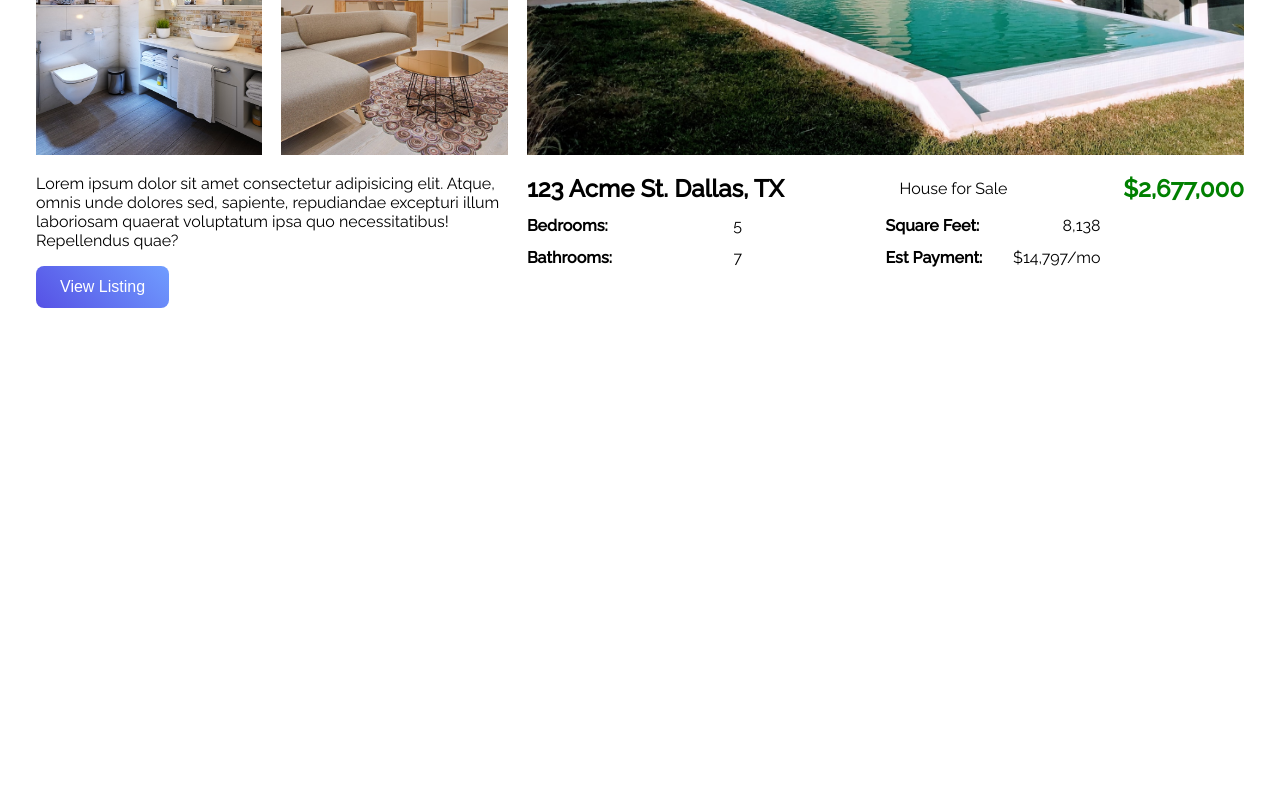
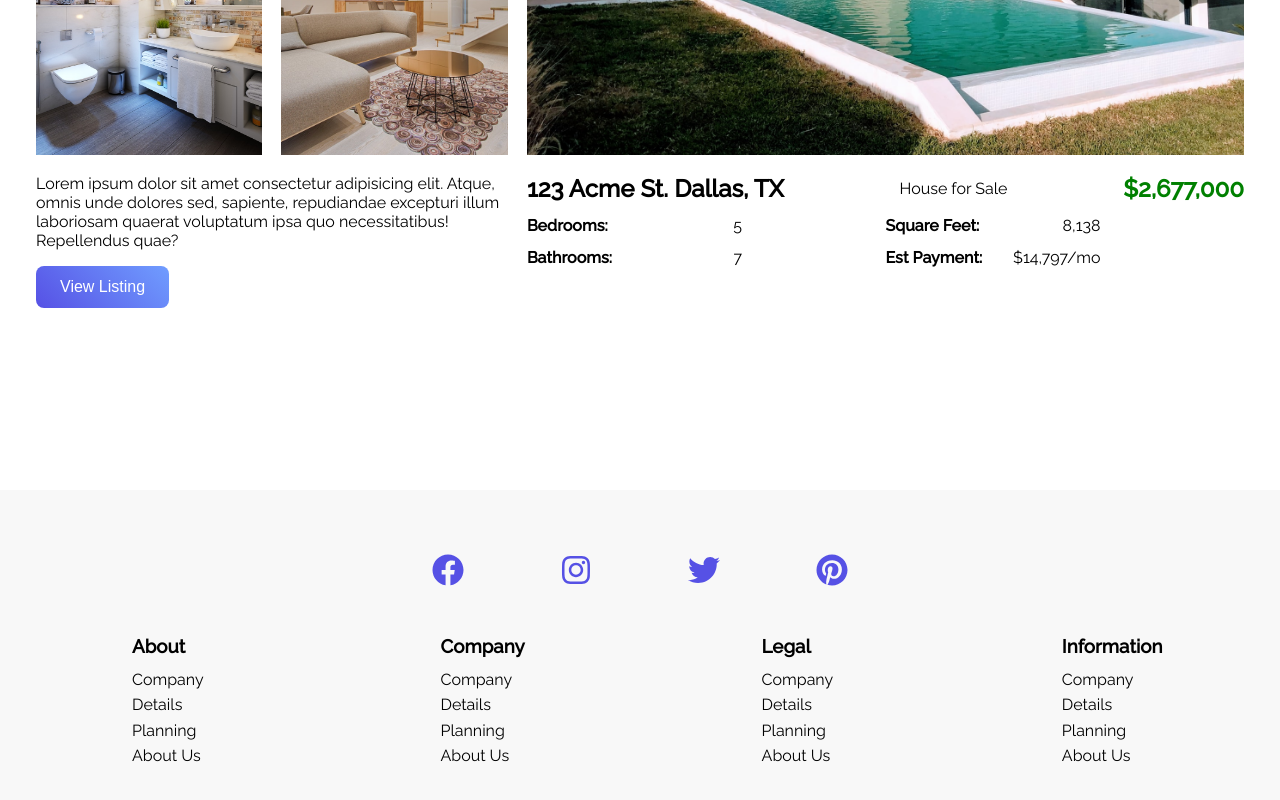
Before and after one commit to MateuszRyniewicz/zadanie-2-1-react-layout-turorial, a React (Create React App) app: page / in a window 1280 px wide. Shown: the part 2837-3637 px from the top of the page. Before the commit the page ends 3327 px from the top, so only its background shows below. Built offline with nearby package versions, Linux system fonts and the light colour scheme.

Commit message:
page is done includes css

```diff
--- a/src/App.js
+++ b/src/App.js
@@ -1,6 +1,7 @@
 import React from 'react';
 import Best from './components/best/Best';
 import Featured from './components/featured/Featured';
+import Footer from './components/footer/Footer';
 import Hero from './components/hero/Hero';
 import Navbar from './components/navbar/Navbar';
 
@@ -11,6 +12,7 @@
 			<Hero />
 			<Best />
 			<Featured />
+			<Footer />
 		</>
 	);
 };
--- /dev/null
+++ b/src/components/footer/Footer.css
@@ -0,0 +1,44 @@
+.footer {
+	width: 100%;
+	padding: 2rem 0;
+	background-color: #f8f8f8;
+}
+
+.footer .container {
+	display: grid;
+	grid-template-columns: repeat(4, 1fr);
+	gap: 1.2rem;
+}
+
+.footer .col {
+	margin: auto;
+}
+
+.footer h3 {
+	margin: 0.8rem 0;
+}
+
+.footer p {
+	margin: 0.4rem 0;
+}
+
+.footer .social {
+	text-align: center;
+}
+
+.footer .icon {
+	font-size: 2rem;
+	margin: 2rem 3rem;
+	color: #5651e5;
+}
+
+@media screen and (max-width: 940px) {
+	.footer .container {
+		grid-template-columns: repeat(2, 1fr);
+		gap: 0.5rem;
+	}
+
+	.footer .icon {
+		margin: 1rem;
+	}
+}
--- /dev/null
+++ b/src/components/footer/Footer.js
@@ -0,0 +1,55 @@
+import React from 'react';
+
+import {
+	FaFacebook,
+	FaInstagram,
+	FaTwitter,
+	FaPinterest,
+} from 'react-icons/fa';
+
+import './Footer.css';
+
+const Footer = () => {
+	return (
+		<div className='footer'>
+			<div className='social'>
+				<FaFacebook className='icon' />
+				<FaInstagram className='icon' />
+				<FaTwitter className='icon' />
+				<FaPinterest className='icon' />
+			</div>
+			<div className='container'>
+				<div className='col'>
+					<h3>About</h3>
+					<p>Company</p>
+					<p>Details</p>
+					<p>Planning</p>
+					<p>About Us</p>
+				</div>
+				<div className='col'>
+					<h3>Company</h3>
+					<p>Company</p>
+					<p>Details</p>
+					<p>Planning</p>
+					<p>About Us</p>
+				</div>
+				<div className='col'>
+					<h3>Legal</h3>
+					<p>Company</p>
+					<p>Details</p>
+					<p>Planning</p>
+					<p>About Us</p>
+				</div>
+				<div className='col'>
+					<h3>Information</h3>
+					<p>Company</p>
+					<p>Details</p>
+					<p>Planning</p>
+					<p>About Us</p>
+				</div>
+			</div>
+		</div>
+	);
+};
+
+export default Footer;
```
